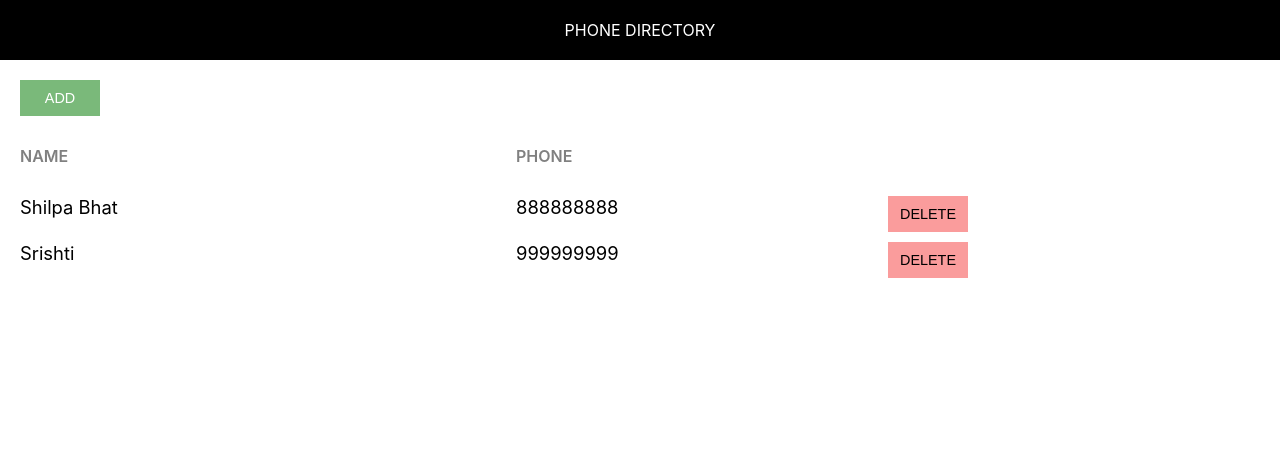
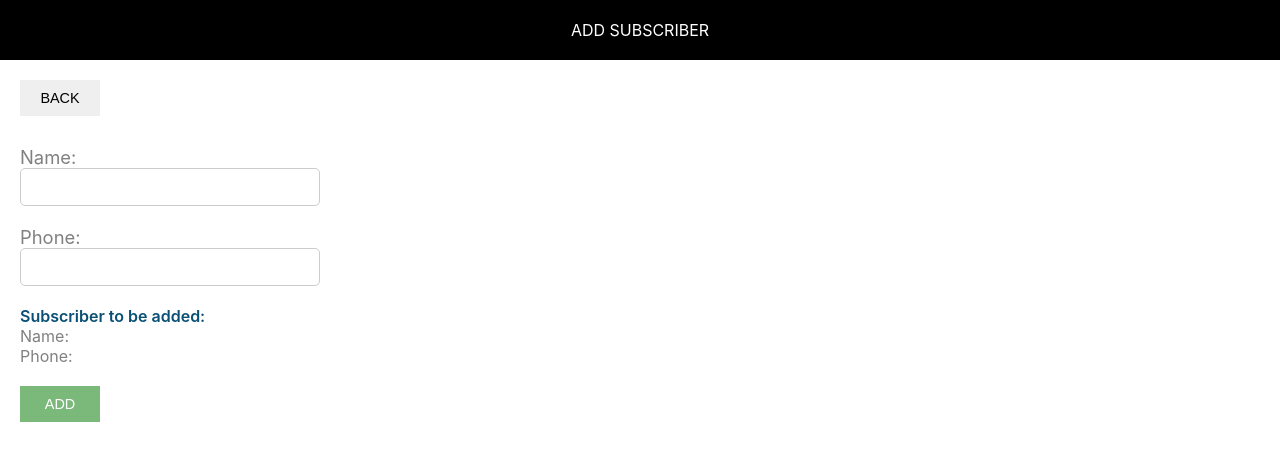
Before and after one commit to Swayambhu872/phone-directory, a React (Create React App) app: page / in a window 1280 px wide. Shown: the top 460 px of the page. Built offline with nearby package versions, Linux system fonts and the light colour scheme.

Commit message:
“Added ‘AddSubscriber’ component

```diff
--- /dev/null
+++ b/src/AddSubscriber.css
@@ -0,0 +1,36 @@
+.subscriber-form {
+    margin-top: 30px;
+}
+
+.label-control {
+    color: #808080;
+    font-size: 1.15rem;
+    margin-right: 15px;
+}
+
+.input-control {
+    width: 300px;
+    min-width: 100px;
+    padding: 10px 15px;
+    display: inline-block;
+    border: 1px solid #ccc;
+    border-radius: 5px;
+    box-sizing: border-box;
+    font-size: 0.9rem;
+    outline: none;
+}
+
+.subscriber-info-container {
+    font-size: 1rem;
+    margin-right: 10px;
+    margin-bottom: 20px;
+}
+
+.subscriber-to-add-heading {
+    color: #0a4f75;
+    font-weight: 600;
+}
+
+.subscriber-info {
+    color: #808080;
+}
--- /dev/null
+++ b/src/AddSubscriber.js
@@ -0,0 +1,29 @@
+import React, {Component} from 'react';
+import Header from './Header'
+import './AddSubscriber.css'
+
+class AddSubscriber extends Component {
+    render () {
+        return (
+            <div>
+                <Header heading = "Add Subscriber"/>
+                <div className = "component-body-container">
+                    <button className="custom-btn">Back</button>
+                    <form className="subscriber-form">
+                        <label htmlFor="name" className="label-control">Name: </label> <br />
+                        <input id="name" type="text" className="input-control" name="name"/><br/><br/>
+                        <label htmlFor="phone" className="label-control">Phone: </label><br/>
+                        <input id="phone" type="text" className="input-control" name="phone"/><br/><br/>
+                        <div className="subscriber-info-container">
+                            <span className="subscriber-to-add-heading">Subscriber to be added:</span><br/>
+                            <span className="subscriber-info">Name: </span><br/>
+                            <span className="subscriber-info">Phone: </span>
+                        </div>
+                        <button type="submit" className="custom-btn add-btn">Add</button>
+                    </form>
+                </div>
+            </div>
+        )
+    }
+}
+export default AddSubscriber;
--- a/src/App.css
+++ b/src/App.css
@@ -1,21 +1,4 @@
-.component-body-container {
-    padding: 20px;
-}
 
-.custom-btn {
-    padding: 10px;
-    border: none;
-    margin-right: 10px;
-    text-transform: uppercase;
-    width: 80px;
-    font-size: 0.9rem;
-    cursor: pointer;
-    outline: none;
-}
-.add-btn {
-    background: #7ab97a;
-    color: #fff;
-}
 .grid-container {
     display: grid;
     grid-template-columns: 40% 30% auto;
--- a/src/App.js
+++ b/src/App.js
@@ -4,6 +4,9 @@
 import './App.css'
 class App extends Component {
 
+  deleteHandler(message) {
+    alert(message);
+  }
   render() {
     let subscribers = [
       {
@@ -35,7 +38,7 @@
                <span className ="grid-item">{sub.name}</span>
                <span className ="grid-item">{sub.phone}</span>
                <span className="grid-item action-btn-container">
-                  <button className="custom-btn delete-btn">Delete</button>
+                  <button className="custom-btn delete-btn" onClick = {this.deleteHandler.bind(this,"Delete Handler clicked")}>Delete</button>
                 </span>
              </div>
            })
--- /dev/null
+++ b/src/common/common.css
@@ -0,0 +1,18 @@
+.component-body-container {
+    padding: 20px;
+}
+
+.custom-btn {
+    padding: 10px;
+    border: none;
+    margin-right: 10px;
+    text-transform: uppercase;
+    width: 80px;
+    font-size: 0.9rem;
+    cursor: pointer;
+    outline: none;
+}
+.add-btn {
+    background: #7ab97a;
+    color: #fff;
+}
--- a/src/index.js
+++ b/src/index.js
@@ -2,11 +2,13 @@
 import ReactDOM from 'react-dom';
 import './index.css';
 import App from './App';
+import AddSubscriber from './AddSubscriber';
+import './common/common.css'
 import reportWebVitals from './reportWebVitals';
 
 ReactDOM.render(
   <React.StrictMode>
-    <App />
+    <AddSubscriber />
   </React.StrictMode>,
   document.getElementById('root')
 );
```
Also changed, not shown: src/Header.js (line endings or trailing spaces).
